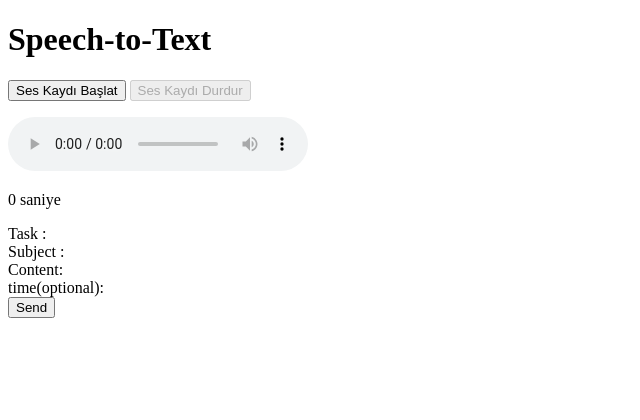
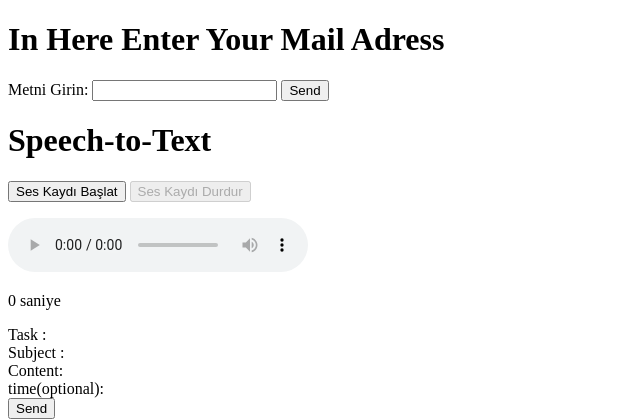
Before and after one commit to MyAssistant1/openai-api, a Flask app: page / in a window 1280 px wide. Shown: the top 420 px of the page, without its empty margins (0-640 px from the left). Run offline with Flask 3, Linux system fonts and the light colour scheme.

Commit message:
Mail_adresii

```diff
--- a/app.py
+++ b/app.py
@@ -1,5 +1,5 @@
 
-from flask import Flask, render_template, request
+from flask import Flask, render_template, request,jsonify
 import findnames
 import mailatma
 import event
@@ -8,6 +8,17 @@ app = Flask(__name__)
 @app.route('/')
 def index():
     return render_template('index.html')
+
+@app.route('/submit', methods=['POST'])
+def submit():
+    user_text = request.form.get('user_text')
+    # Burada kullanıcı tarafından girilen metni işleyebilirsiniz
+    print(f'Kullanıcının girdiği metin: {user_text}')
+
+    # Burada kullanıcıya e-posta adresini gönderilebilir
+    # Şu an sadece örnek bir mesaj gönderiyoruz
+    return jsonify(result='örnek@mail.com')  # Gerçek sonucu JSON formatında döndürüyoruz
+
 
 @app.route('/process_audio', methods=['POST'])
 def process_audio():
--- a/templates/index.html
+++ b/templates/index.html
@@ -3,9 +3,40 @@
 <head>
     <meta charset="UTF-8">
     <meta name="viewport" content="width=device-width, initial-scale=1.0">
-    <title>Speech-to-Text</title>
+
+    <title>Ethan AI ASSISTANT</title>
+    <script src="https://code.jquery.com/jquery-3.6.4.min.js"></script>
 </head>
 <body>
+    <h1>In Here Enter Your Mail Adress</h1>
+    <form id="myForm">
+        <label for="text_input">Metni Girin:</label>
+        <input type="text" id="text_input" name="user_text">
+        <button type="button" onclick="submitForm()">Send</button>
+    </form>
+
+    <div id="result"></div>
+
+    <script>
+        function submitForm() {
+            var formData = {
+                user_text: $('#text_input').val()
+            };
+
+            $.ajax({
+                type: 'POST',
+                url: '/submit',
+                data: formData,
+                success: function(data) {
+                    $('#result').text('Mail adresi alındı: ' + data);
+                },
+                error: function(error) {
+                    console.log('Hata:', error);
+                }
+            });
+        }
+    </script>
+
     <h1>Speech-to-Text</h1>
 
     <button id="startRecording">Ses Kaydı Başlat</button>
```
